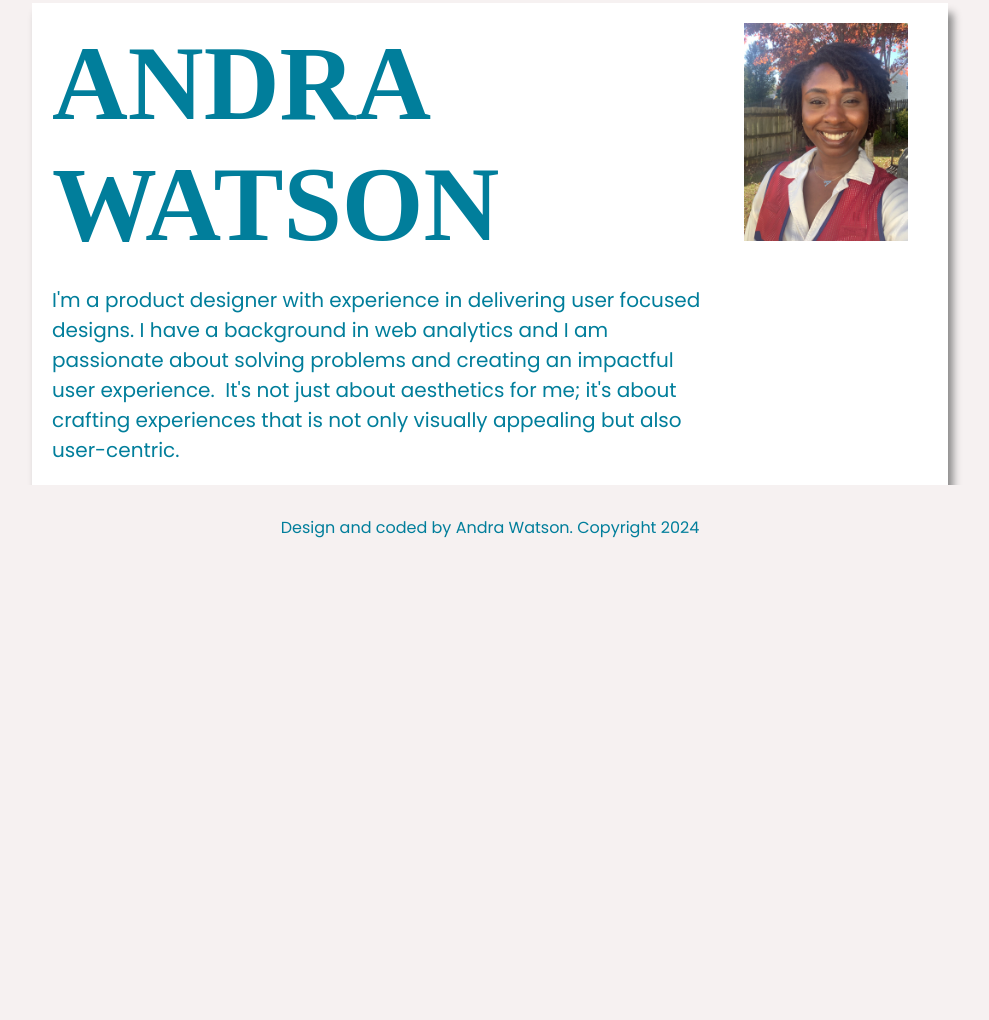
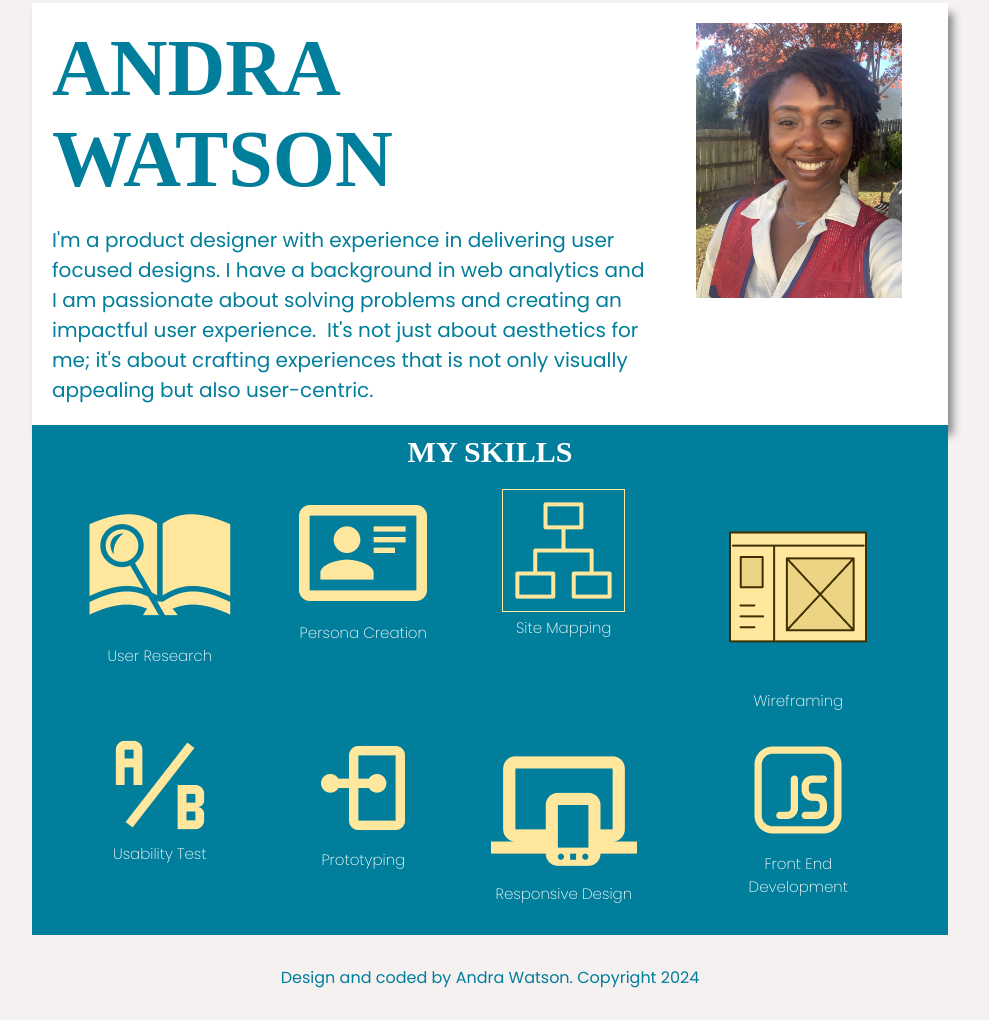
Before and after one commit to Andra-Watson/UX_UI_HW_18, a plain HTML site: page index.html in a window 1280 px wide. Shown: the part 129-1149 px from the top of the page, without its empty margins (150-1139 px from the left). Before the commit the page ends 800 px from the top, so only its background shows below. Drawn offline with Linux system fonts and the light colour scheme.

Commit message:
updates
update

```diff
--- a/css/style.css
+++ b/css/style.css
@@ -61,7 +61,7 @@ nav img{
     width: 80%;
 }
 
-.name {
+.headerName {
     background-color: #fff;
 }
 
@@ -69,9 +69,9 @@ nav img{
     background-color: #fff;
 }
 
-.headerName {
-    grid-area: header;
-    font-size: 70px;
+.name {
+    grid-area: name;
+    font-size: 80px;
     color: #017E9B;
     font-family: 'Playfair', serif;
     text-align: left;
@@ -93,14 +93,139 @@ nav img{
 .grid-container {
     display: grid;
     grid-template-areas:
-      'header image'
+      'name image'
       'about image'
       'about image';
     gap: 20px;
     padding: 10px;
     background-color: #fff;
+    text-align: center;}
+
+
+
+.skill {
+    width: 70%;
+    padding: 30px;
+    margin: auto;
+    background-color: #017E9B;
+    padding: 10px;
+}
+
+H1 {
+    text-align: center;
+    background-color: #017E9B;
+    color: #fff;
+    font-size: 30px;
+}
+
+.skill-container {
+    display: grid;
+    grid-template-areas:
+      'research persona mapping wireframe'
+      'abtest prototype responsive frontend';
+    gap: 20px;
+    padding: 20px;
+    background-color: #017E9B;
     text-align: center;
 }
+.research {
+    grid-area: research;
+    background-color: #017E9B;
+ }
+
+ .researchimage {
+    background-color: #017E9B;
+    justify-content: center;
+    align-items: center;
+ }
+
+ H3 {
+    text-align: center;
+    background-color: #017E9B;
+    color: #fff;
+    font-family: 'Poppins', sans-serif;
+    font-size: 15px;
+    font-weight: 200;
+ }
+
+ .persona {
+    grid-area: persona;
+    background-color: #017E9B;
+ }
+
+ .personaimage {
+    background-color: #017E9B;
+    justify-content: center;
+    align-items: center;
+ }
+
+ .mapping {
+    grid-area: mapping;
+    background-color: #017E9B;
+ }
+
+ .sitemapimage {
+    background-color: #017E9B;
+    justify-content: center;
+    align-items: center;
+ }
+
+ .wireframe {
+    grid-area: wireframe;
+    background-color: #017E9B;
+ }
+
+ .wireframeimage {
+    background-color: #017E9B;
+    justify-content: center;
+    align-items: center;
+ }
+
+ .abtest {
+    grid-area: abtest;
+    background-color: #017E9B;
+ }
+
+ .testimage {
+    background-color: #017E9B;
+    justify-content: center;
+    align-items: center;
+ }
+
+ .prototype {
+    grid-area: prototype;
+    background-color: #017E9B;
+ }
+
+ .prototypeimage {
+    background-color: #017E9B;
+    justify-content: center;
+    align-items: center;
+ }
+
+ .responsive {
+    grid-area: responsive;
+    background-color: #017E9B;
+ }
+
+ .responsiveimage {
+    background-color: #017E9B;
+    justify-content: center;
+    align-items: center;
+ }
+
+ .frontend {
+    grid-area: frontend;
+    background-color: #017E9B;
+ }
+
+ .frontendimage {
+    background-color: #017E9B;
+    justify-content: center;
+    align-items: center;
+ }
+
+
 
 footer {
     padding: 30px;
--- a/index.html
+++ b/index.html
@@ -34,6 +34,52 @@
                     <p class="about">I'm a product designer with experience in delivering user focused designs. I have a background in web analytics and I am passionate about solving problems and creating an impactful user experience.  It's not just about aesthetics for me; it's about crafting experiences that is not only visually appealing but also user-centric.
                     </p>
                 </div>
+            </div>
+        </section>
+
+        <section class="skill">
+            <H1>MY SKILLS</H1>
+            <div class="skill-container">
+
+                <div class="research">
+                    <img src="Images/research.png" class="researchimage">
+                    <H3>User Research</H3>
+                </div>
+
+                <div class="persona">
+                    <img src="Images/persona.png" class="personaimage">
+                    <H3>Persona Creation</H3>
+                </div>
+
+                <div class="mapping">
+                    <img src="Images/sitemap.png" class="sitemapimage">
+                    <H3>Site Mapping</H3>
+                </div>
+
+                <div class="wireframe">
+                    <img src="Images/wireframe.png" class="wireframeimage">
+                    <H3>Wireframing</H3>
+                </div>
+
+                <div class="abtest">
+                    <img src="Images/testing.png" class="testimage">
+                    <H3>Usability Test</H3>
+                </div>
+
+                <div class="prototype">
+                    <img src="Images/prototype.png" class="prototypeimage">
+                    <H3>Prototyping</H3>
+                </div>
+
+                <div class="responsive">
+                    <img src="Images/responsive.png" class="responsiveimage">
+                    <H3>Responsive Design</H3>
+                </div>
+
+                <div class="frontend">
+                    <img src="Images/javascript.png" class="frontendimage">
+                    <H3>Front End <br>Development</H3>
+                </div>
 
             </div>
         </section>
```
Also changed, not shown: Images/javascript.png (added), Images/persona.png (added), Images/prototype.png (added), Images/research.png (added), Images/responsive.png (added), Images/sitemap.png (added), Images/testing.png (added), Images/wireframe.png (added).
